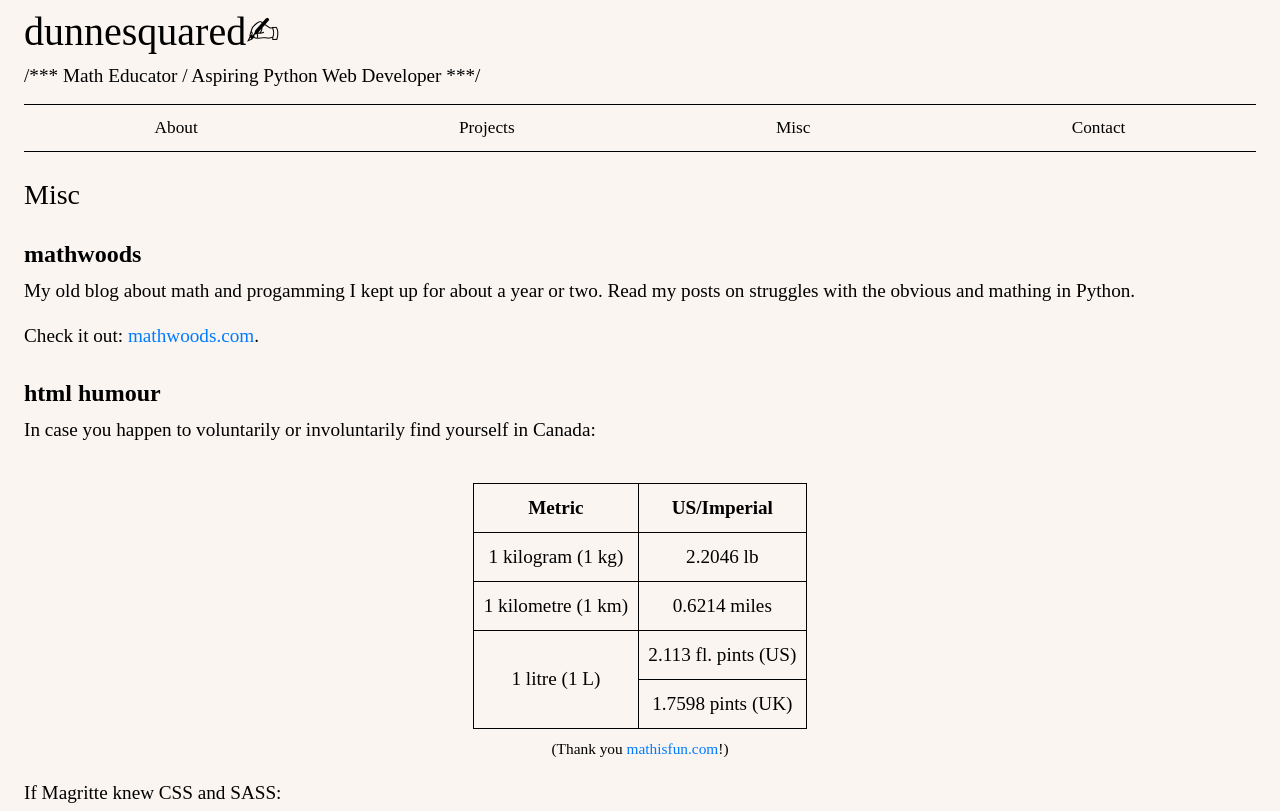
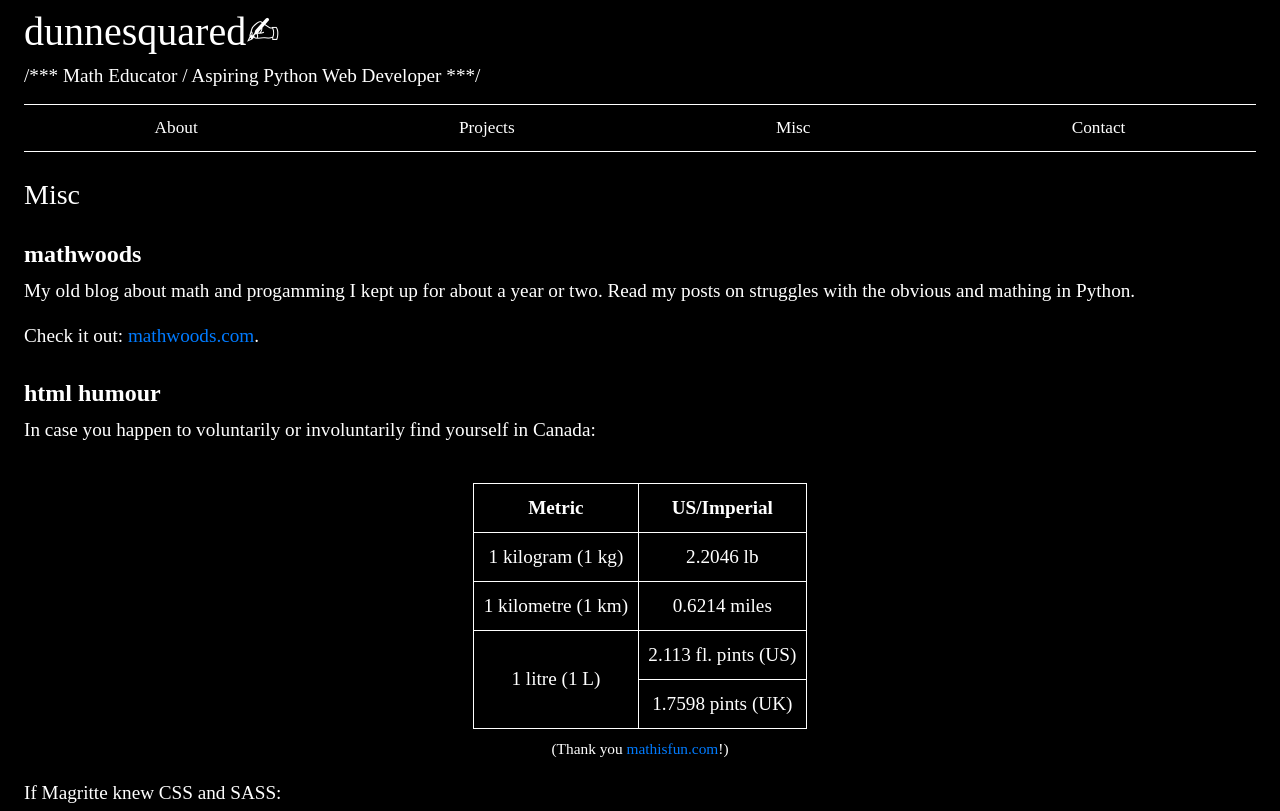
Before and after one commit to dunnesquared/dunnesquared.github.io, a plain HTML site: page misc.html in a window 1280 px wide. Shown: the top 811 px of the page. Drawn offline with nearby package versions, Linux system fonts and the light colour scheme.

Commit message:
Invert text and background colours

```diff
--- a/css/style.scss
+++ b/css/style.scss
@@ -1,9 +1,10 @@
 // Although not used repetitively, having these variables makes it easier to
 // quickly experiment with different colours.
-$bodybgcolor: rgb(250, 245, 241);
-$bodytextcolor: black;
-$navhoverbgcolor: LightSkyBlue; // previously silver
-$navhovertextcolor: black;
+$bodybgcolor: black;
+$bodytextcolor: white;
+$linecolor: white;
+$navhoverbgcolor: grey; // previously silver
+$navhovertextcolor: white;
 
 body{
   background-color: $bodybgcolor;
@@ -15,8 +16,8 @@ body{
 nav{
   margin-top: 1em;
   margin-bottom: 1.5em;
-  border-top: solid black;
-  border-bottom: solid black;
+  border-top: solid $linecolor;
+  border-bottom: solid $linecolor;
   border-width: thin;
   padding-top: 0.1em;
   padding-bottom: 0.1em;
@@ -43,7 +44,7 @@ nav{
 }
 
 table, th, td{
-  border: 1px solid black;
+  border: 1px solid $linecolor;
 }
 
 th, td{
```
Also changed, not shown: css/style.css.
